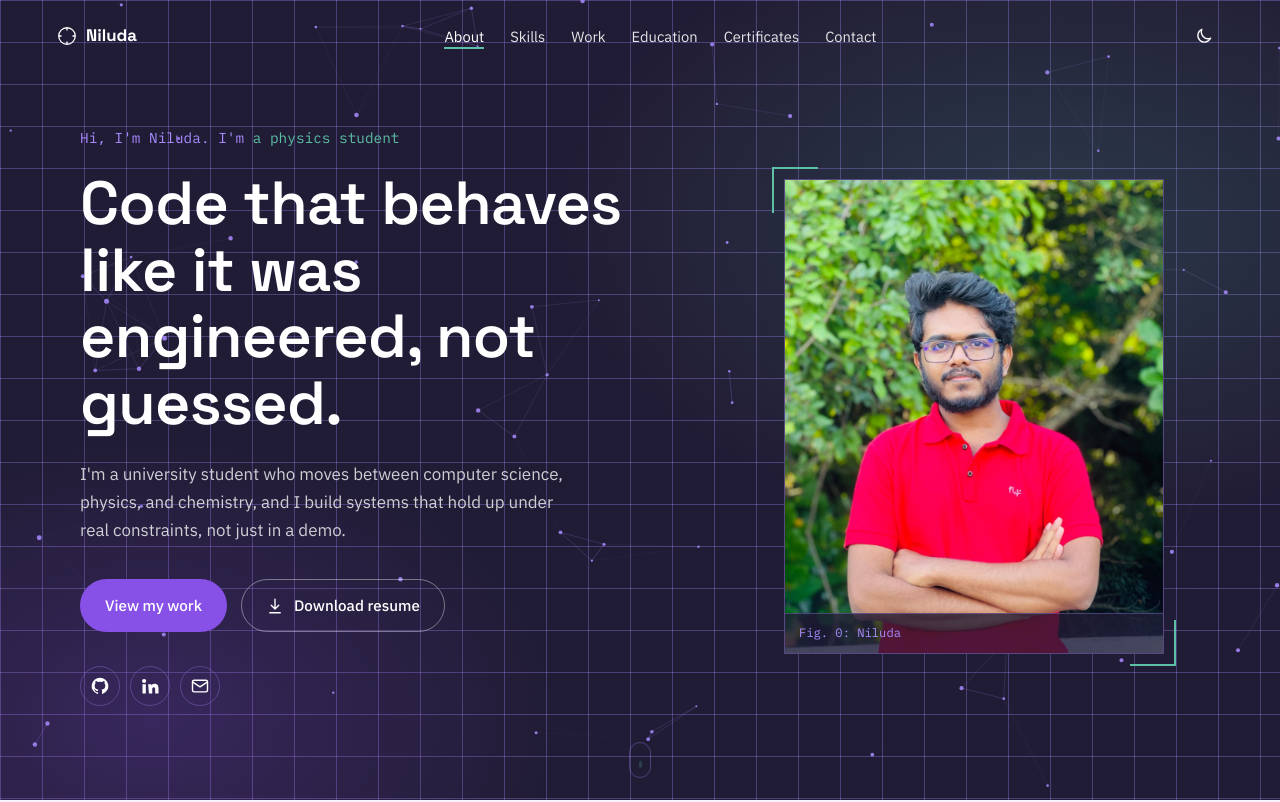
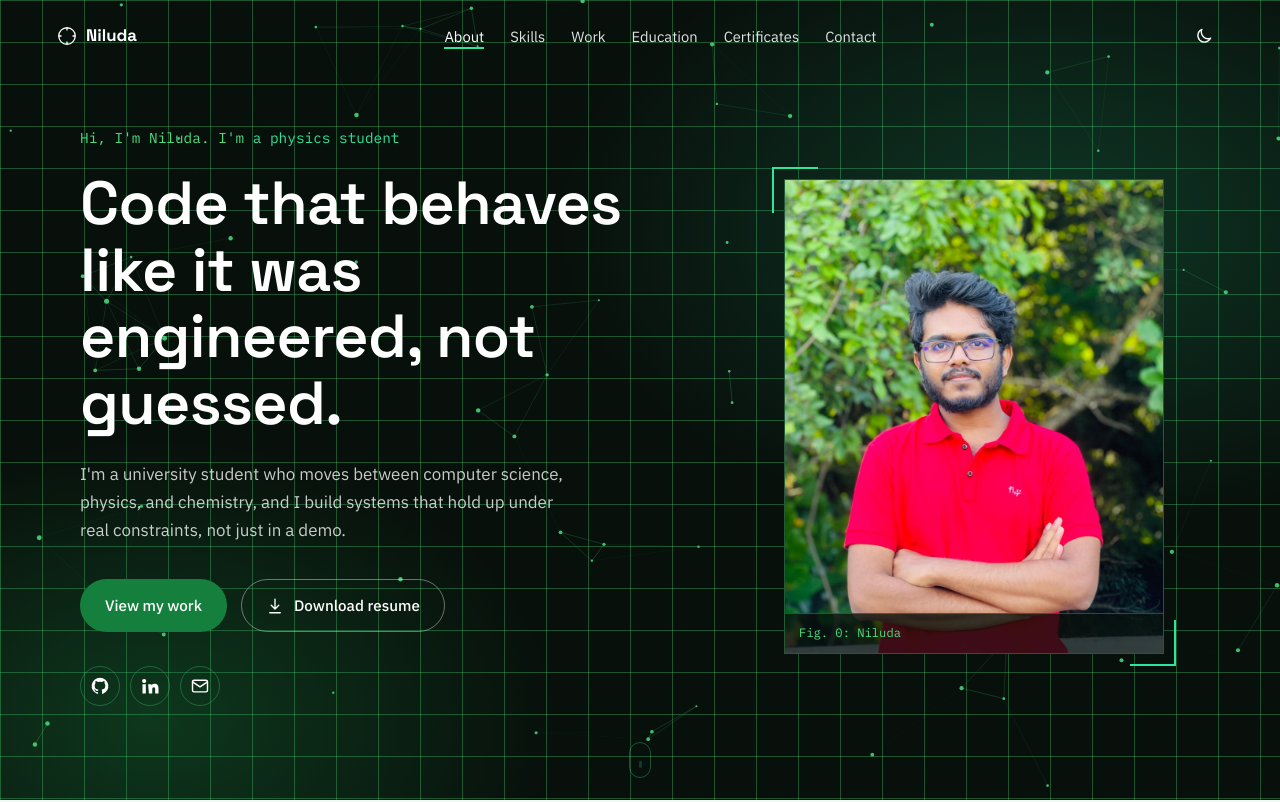
Before and after one commit to NiludaDisanayaka/Portfolio, a plain HTML site: page index.html in a window 1280 px wide. Shown: the top 802 px of the page. Drawn offline with Linux system fonts and the light colour scheme.

Commit message:
change the colors

```diff
--- a/index.html
+++ b/index.html
@@ -5,7 +5,7 @@
 <meta name="viewport" content="width=device-width, initial-scale=1, viewport-fit=cover">
 <title>Niluda | Software Developer</title>
 <meta name="description" content="Niluda is a university student and software developer working across computer science, physics and chemistry. See projects, certificates and how to get in touch.">
-<meta name="theme-color" content="#211C35">
+<meta name="theme-color" content="#08100B">
 <meta property="og:title" content="Niluda | Software Developer">
 <meta property="og:description" content="Projects, certificates and contact details for Niluda, a student developer working across computer science, physics and chemistry.">
 <meta property="og:type" content="website">
@@ -19,20 +19,20 @@
 </script>
 <style>
   :root{
-    --navy: #211C35;
-    --navy-2: #30284A;
-    --paper: #F7F4FC;
-    --paper-2: #ECE7F5;
-    --ink: #262238;
-    --ink-soft: #5A526F;
-    --violet: #A88BFF;
-    --violet-strong: #8750E7;
-    --violet-ink: #6A3AD0;
-    --line-soft: rgba(168,139,255,0.32);
-    --mint: #5BC0A5;
-    --accent-text: #1F7A62;
+    --navy: #08100B;
+    --navy-2: #101C15;
+    --paper: #F3F8F4;
+    --paper-2: #E3EEE6;
+    --ink: #0E1711;
+    --ink-soft: #46574D;
+    --violet: #4ADE80;
+    --violet-strong: #15803D;
+    --violet-ink: #15803D;
+    --line-soft: rgba(74,222,128,0.32);
+    --mint: #2EE59D;
+    --accent-text: #11693F;
     --card-bg: #FFFFFF;
-    --card-line: rgba(38,34,56,0.14);
+    --card-line: rgba(14,23,17,0.14);
     --white: #FFFFFF;
     --font-display: 'Space Grotesk', 'Segoe UI', sans-serif;
     --font-body: 'IBM Plex Sans', 'Segoe UI', sans-serif;
@@ -46,25 +46,25 @@
   }
   @media (prefers-color-scheme: dark){
     :root:not([data-theme="light"]){
-      --paper: #171426;
-      --paper-2: #241D3A;
-      --ink: #F1EEFA;
-      --ink-soft: #B9B1D0;
-      --violet-ink: #A88BFF;
-      --accent-text: #5BC0A5;
-      --card-bg: #1F1934;
-      --card-line: rgba(168,139,255,0.28);
+      --paper: #070B08;
+      --paper-2: #101A14;
+      --ink: #E9F5EC;
+      --ink-soft: #A3B8AA;
+      --violet-ink: #4ADE80;
+      --accent-text: #2EE59D;
+      --card-bg: #0E1611;
+      --card-line: rgba(74,222,128,0.28);
     }
   }
   :root[data-theme="dark"]{
-    --paper: #171426;
-    --paper-2: #241D3A;
-    --ink: #F1EEFA;
-    --ink-soft: #B9B1D0;
-    --violet-ink: #A88BFF;
-    --accent-text: #5BC0A5;
-    --card-bg: #1F1934;
-    --card-line: rgba(168,139,255,0.28);
+    --paper: #070B08;
+    --paper-2: #101A14;
+    --ink: #E9F5EC;
+    --ink-soft: #A3B8AA;
+    --violet-ink: #4ADE80;
+    --accent-text: #2EE59D;
+    --card-bg: #0E1611;
+    --card-line: rgba(74,222,128,0.28);
   }
 
   *,*::before,*::after{ box-sizing: inherit; }
@@ -155,7 +155,7 @@
   }
   .nav::before{
     content:''; position:absolute; inset:0; z-index:-1;
-    background: rgba(33,28,53,0.86); backdrop-filter: blur(10px); -webkit-backdrop-filter: blur(10px);
+    background: rgba(8,16,11,0.86); backdrop-filter: blur(10px); -webkit-backdrop-filter: blur(10px);
     border-bottom: 1px solid var(--line-soft);
     opacity:0; transition: opacity .25s ease;
   }
@@ -211,7 +211,7 @@
   .spot{ position:relative; isolation:isolate; overflow:hidden; }
   .spot::before{
     content:''; position:absolute; inset:0; z-index:-1; pointer-events:none; opacity:0; transition: opacity .3s ease;
-    background: radial-gradient(280px circle at var(--mx, 50%) var(--my, 50%), rgba(168,139,255,.22), transparent 62%);
+    background: radial-gradient(280px circle at var(--mx, 50%) var(--my, 50%), rgba(74,222,128,.22), transparent 62%);
   }
   .spot:hover::before{ opacity:1; }
 
@@ -224,7 +224,7 @@
   .btn::after{ content:''; position:absolute; top:0; bottom:0; width:40%; left:-60%; background: linear-gradient(100deg, transparent, rgba(255,255,255,.28), transparent); transform: skewX(-18deg); transition: left .6s var(--ease); }
   .btn:hover::after{ left:130%; }
   .btn-primary{ background: var(--violet-strong); color:#fff; }
-  .btn-primary:hover{ background:#9a66f0; }
+  .btn-primary:hover{ background:#16A34A; }
   .btn-ghost{ border-color: rgba(255,255,255,.4); color:#fff; }
   .btn-ghost:hover{ border-color:#fff; background: rgba(255,255,255,.06); }
   .btn-ghost.on-paper{ border-color: var(--ink); color: var(--ink); }
@@ -241,8 +241,8 @@
       var(--navy);
   }
   .hero::before{ content:''; position:absolute; inset:0; pointer-events:none; background:
-    radial-gradient(55% 55% at 82% 28%, rgba(91,192,165,0.18), transparent 70%),
-    radial-gradient(45% 50% at 12% 90%, rgba(135,80,231,0.22), transparent 70%); }
+    radial-gradient(55% 55% at 82% 28%, rgba(46,229,157,0.18), transparent 70%),
+    radial-gradient(45% 50% at 12% 90%, rgba(34,197,94,0.22), transparent 70%); }
   #net{ position:absolute; inset:0; width:100%; height:100%; z-index:0; }
   .hero-grid{ position:relative; z-index:1; max-width: var(--max); margin:0 auto; width:100%; display:grid; grid-template-columns: 1.15fr .85fr; gap:56px; align-items:center; }
   .hero-eyebrow{ font-family: var(--font-mono); font-size:.9rem; color: var(--violet); margin-bottom:20px; min-height:1.6em; }
@@ -266,7 +266,7 @@
   .photo-frame{ position:relative; margin:0; border:1px solid var(--line-soft); aspect-ratio: 4/5; background: var(--navy-2); overflow:hidden; }
   .photo-frame img{ width:100%; height:100%; object-fit:cover; transition: transform 1.2s var(--ease); }
   .photo-frame:hover img{ transform: scale(1.05); }
-  .photo-frame figcaption{ position:absolute; left:0; right:0; bottom:0; font-family: var(--font-mono); font-size:.76rem; color: var(--violet); padding: 9px 14px; background: rgba(33,28,53,.78); border-top:1px solid var(--line-soft); }
+  .photo-frame figcaption{ position:absolute; left:0; right:0; bottom:0; font-family: var(--font-mono); font-size:.76rem; color: var(--violet); padding: 9px 14px; background: rgba(8,16,11,.78); border-top:1px solid var(--line-soft); }
   .photo-frame.no-image::after{ content: attr(data-placeholder); position:absolute; inset:12px; border:1px dashed var(--line-soft); display:flex; align-items:center; justify-content:center; text-align:center; padding:16px; font-family: var(--font-mono); font-size:.78rem; color: rgba(255,255,255,.6); }
   .photo-frame.no-image img{ display:none; }
   .scroll-cue{ position:absolute; z-index:1; left:50%; bottom:22px; width:22px; height:36px; margin-left:-11px; border:1.5px solid var(--line-soft); border-radius:12px; }
@@ -297,13 +297,13 @@
   .skill-col h3 svg{ width:22px; height:22px; stroke: var(--mint); }
   .skill-col ul{ list-style:none; margin:0; padding:0; display:flex; flex-wrap:wrap; gap:10px; }
   .skill-col li{ font-family: var(--font-mono); font-size:.84rem; color: rgba(255,255,255,.9); border:1px solid var(--line-soft); border-radius:999px; padding:6px 14px; transition: border-color .2s ease, background .2s ease, transform .2s var(--ease); }
-  .skill-col li:hover{ border-color: var(--mint); background: rgba(91,192,165,.12); transform: translateY(-2px); }
+  .skill-col li:hover{ border-color: var(--mint); background: rgba(46,229,157,.12); transform: translateY(-2px); }
   @media (max-width: 860px){ .skill-grid{ grid-template-columns:1fr; } }
 
   /* ---------- work ---------- */
   .project{ display:grid; grid-template-columns: .95fr 1.05fr; gap:48px; padding:44px 0; border-top:1px solid var(--card-line); align-items:center; }
   .project:last-of-type{ border-bottom:1px solid var(--card-line); }
-  .project-media{ position:relative; margin:0; aspect-ratio:16/11; background: var(--paper-2); border:1px solid var(--card-line); border-radius:14px; overflow:hidden; transition: transform .25s var(--ease), box-shadow .3s ease; transform-style: preserve-3d; box-shadow: 0 18px 40px -22px rgba(33,28,53,.45); }
+  .project-media{ position:relative; margin:0; aspect-ratio:16/11; background: var(--paper-2); border:1px solid var(--card-line); border-radius:14px; overflow:hidden; transition: transform .25s var(--ease), box-shadow .3s ease; transform-style: preserve-3d; box-shadow: 0 18px 40px -22px rgba(8,16,11,.45); }
   .project-media img{ width:100%; height:100%; object-fit:cover; }
   .project-media.no-image::after{ content: attr(data-placeholder); position:absolute; inset:0; display:flex; align-items:center; justify-content:center; text-align:center; padding:20px; font-family: var(--font-mono); font-size:.78rem; color: var(--ink-soft); background: repeating-linear-gradient(45deg, transparent, transparent 9px, var(--card-line) 9px, var(--card-line) 10px); }
   .project-media.no-image img{ display:none; }
@@ -325,7 +325,7 @@
   .tl-item{ position:relative; padding-bottom:40px; }
   .tl-item:last-child{ padding-bottom:0; }
   .tl-item::before{ content:''; position:absolute; left:-34px; top:6px; width:16px; height:16px; border-radius:50%; background: var(--navy); border:2px solid var(--mint); }
-  .tl-item:first-child::before{ background: var(--mint); box-shadow: 0 0 0 6px rgba(91,192,165,.2); }
+  .tl-item:first-child::before{ background: var(--mint); box-shadow: 0 0 0 6px rgba(46,229,157,.2); }
   .tl-date{ font-family: var(--font-mono); font-size:.8rem; color: var(--violet); }
   .tl-item h3{ font-size:1.2rem; margin:6px 0 2px; }
   .tl-org{ color: rgba(255,255,255,.75); font-size:.95rem; }
@@ -339,7 +339,7 @@
   .filter[aria-pressed="true"]{ background: var(--violet-strong); border-color: var(--violet-strong); color:#fff; }
   .cert-grid{ display:grid; grid-template-columns: repeat(auto-fill, minmax(250px, 1fr)); gap:22px; }
   .cert-card{ text-align:left; padding:0; cursor:pointer; background: var(--card-bg); border:1px solid var(--card-line); border-radius:16px; transition: transform .3s var(--ease), border-color .3s ease, box-shadow .3s ease; display:flex; flex-direction:column; }
-  .cert-card:hover{ transform: translateY(-6px); border-color: var(--violet); box-shadow: 0 22px 40px -24px rgba(106,58,208,.55); }
+  .cert-card:hover{ transform: translateY(-6px); border-color: var(--violet); box-shadow: 0 22px 40px -24px rgba(34,197,94,.55); }
   .cert-card[hidden]{ display:none; }
   .cert-art{ aspect-ratio: 16/11; display:grid; place-items:center; background: linear-gradient(135deg, var(--navy), var(--navy-2)); color: var(--violet); overflow:hidden; }
   .cert-art svg{ width:78%; height:auto; }
@@ -350,7 +350,7 @@
   .cert-meta{ margin-top:10px; display:flex; justify-content:space-between; align-items:center; font-family: var(--font-mono); font-size:.76rem; color: var(--accent-text); }
   .cert-note{ margin-top:28px; color: var(--ink-soft); font-size:.92rem; }
 
-  .modal{ position:fixed; inset:0; z-index: 9000; display:none; align-items:center; justify-content:center; padding:24px; background: rgba(15,12,26,.78); backdrop-filter: blur(6px); }
+  .modal{ position:fixed; inset:0; z-index: 9000; display:none; align-items:center; justify-content:center; padding:24px; background: rgba(4,8,5,.78); backdrop-filter: blur(6px); }
   .modal.open{ display:flex; animation: fadein .25s ease forwards; opacity:0; }
   .modal-card{ position:relative; width:min(720px, 100%); max-height: 90vh; overflow:auto; background: var(--card-bg); color: var(--ink); border:1px solid var(--card-line); border-radius:18px; }
   .modal-card .cert-art{ aspect-ratio: 16/9; }
@@ -358,7 +358,7 @@
   .modal-text h3{ font-size:1.4rem; }
   .modal-text .cert-issuer{ margin-top:4px; }
   .modal-text .btn{ margin-top:20px; }
-  .modal-close{ position:absolute; top:12px; right:12px; z-index:2; background: rgba(15,12,26,.6); color:#fff; border-color: var(--line-soft); }
+  .modal-close{ position:absolute; top:12px; right:12px; z-index:2; background: rgba(4,8,5,.6); color:#fff; border-color: var(--line-soft); }
 
   /* ---------- contact ---------- */
   .contact-inner{ display:grid; grid-template-columns: 1fr 1fr; gap:64px; align-items:start; }
@@ -387,7 +387,7 @@
   .scale-bar span:nth-child(odd){ background: var(--line-soft); }
   .to-top{ position:fixed; right: calc(20px + env(safe-area-inset-right,0px)); bottom: calc(20px + env(safe-area-inset-bottom,0px)); z-index:45; width:46px; height:46px; border-radius:50%; background: var(--violet-strong); color:#fff; border:none; cursor:pointer; display:grid; place-items:center; opacity:0; transform: translateY(16px); pointer-events:none; transition: opacity .3s ease, transform .3s var(--ease), background .2s ease; box-shadow: 0 10px 24px -10px rgba(0,0,0,.6); }
   .to-top.show{ opacity:1; transform:none; pointer-events:auto; }
-  .to-top:hover{ background:#9a66f0; }
+  .to-top:hover{ background:#16A34A; }
   .to-top svg{ width:20px; height:20px; }
 </style>
 </head>
@@ -558,7 +558,7 @@
           <div class="project-body">
             <span class="project-fig">Fig. 1</span>
             <h3>Point-of-Sale System</h3>
-            <p>A complete POS system built in C# with Windows Forms, backed by SQL Server LocalDB. Every form was redesigned around a single visual language of dark navy, white and rounded cards, and rebuilt piece by piece as schema mismatches and query bugs turned up along the way.</p>
+            <p>A complete POS system built in C# with Windows Forms, backed by SQL Server LocalDB. Every form was redesigned around a single visual language of black, green and rounded cards, and rebuilt piece by piece as schema mismatches and query bugs turned up along the way.</p>
             <div class="tag-row"><span class="tag">C#</span><span class="tag">Windows Forms</span><span class="tag">SQL Server</span><span class="tag">LocalDB</span></div>
             <div class="project-links"><a href="#">View code</a><a href="#">Screenshots</a></div>
           </div>
@@ -839,17 +839,17 @@
       for (let j = i + 1; j < nodes.length; j++){
         const b = nodes[j], dx = a.x - b.x, dy = a.y - b.y, d = Math.hypot(dx, dy);
         if (d < 125){
-          ctx.strokeStyle = 'rgba(168,139,255,' + (0.28 * (1 - d / 125)) + ')';
+          ctx.strokeStyle = 'rgba(74,222,128,' + (0.28 * (1 - d / 125)) + ')';
           ctx.lineWidth = 1; ctx.beginPath(); ctx.moveTo(a.x, a.y); ctx.lineTo(b.x, b.y); ctx.stroke();
         }
       }
       const md = Math.hypot(a.x - pm.x, a.y - pm.y);
       if (md < 170){
-        ctx.strokeStyle = 'rgba(91,192,165,' + (0.7 * (1 - md / 170)) + ')';
+        ctx.strokeStyle = 'rgba(46,229,157,' + (0.7 * (1 - md / 170)) + ')';
         ctx.lineWidth = 1.2; ctx.beginPath(); ctx.moveTo(a.x, a.y); ctx.lineTo(pm.x, pm.y); ctx.stroke();
         if (!reduced) { a.x += (pm.x - a.x) * 0.004; a.y += (pm.y - a.y) * 0.004; }
       }
-      ctx.fillStyle = md < 170 ? '#5BC0A5' : 'rgba(168,139,255,.85)';
+      ctx.fillStyle = md < 170 ? '#2EE59D' : 'rgba(74,222,128,.85)';
       ctx.beginPath(); ctx.arc(a.x, a.y, a.r, 0, 6.2832); ctx.fill();
     }
   }
@@ -961,9 +961,9 @@
       '<rect x="20" y="20" width="280" height="180" rx="2" stroke-width=".8" opacity=".35"/>' +
       '<path d="M90 62h140M115 82h90" stroke-width="2" stroke-linecap="round" opacity=".8"/>' +
       '<path d="M70 120h60M190 120h60M70 134h40M210 134h40" stroke-width="1.2" stroke-linecap="round" opacity=".4"/>' +
-      '<circle cx="160" cy="150" r="22" stroke="#5BC0A5" stroke-width="1.6"/>' +
-      '<circle cx="160" cy="150" r="14" stroke="#5BC0A5" stroke-width="1" stroke-dasharray="2 3"/>' +
-      '<path d="M150 170l-6 22 16-8 16 8-6-22" stroke="#5BC0A5" stroke-width="1.4" stroke-linejoin="round"/></svg>';
+      '<circle cx="160" cy="150" r="22" stroke="#2EE59D" stroke-width="1.6"/>' +
+      '<circle cx="160" cy="150" r="14" stroke="#2EE59D" stroke-width="1" stroke-dasharray="2 3"/>' +
+      '<path d="M150 170l-6 22 16-8 16 8-6-22" stroke="#2EE59D" stroke-width="1.4" stroke-linejoin="round"/></svg>';
   }
   CERTS.forEach((c, i) => {
     const b = document.createElement('button');
```
